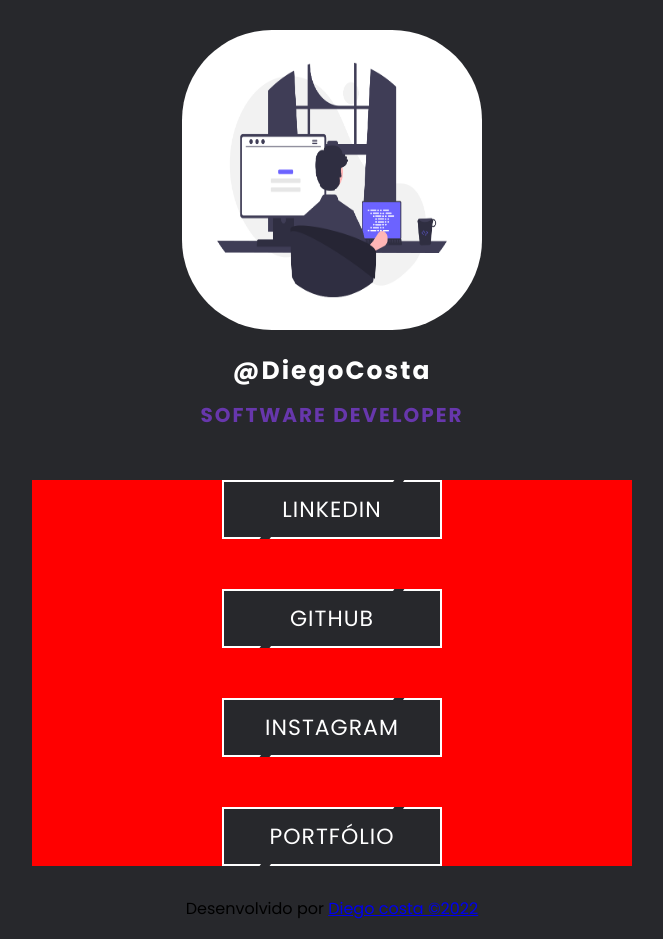
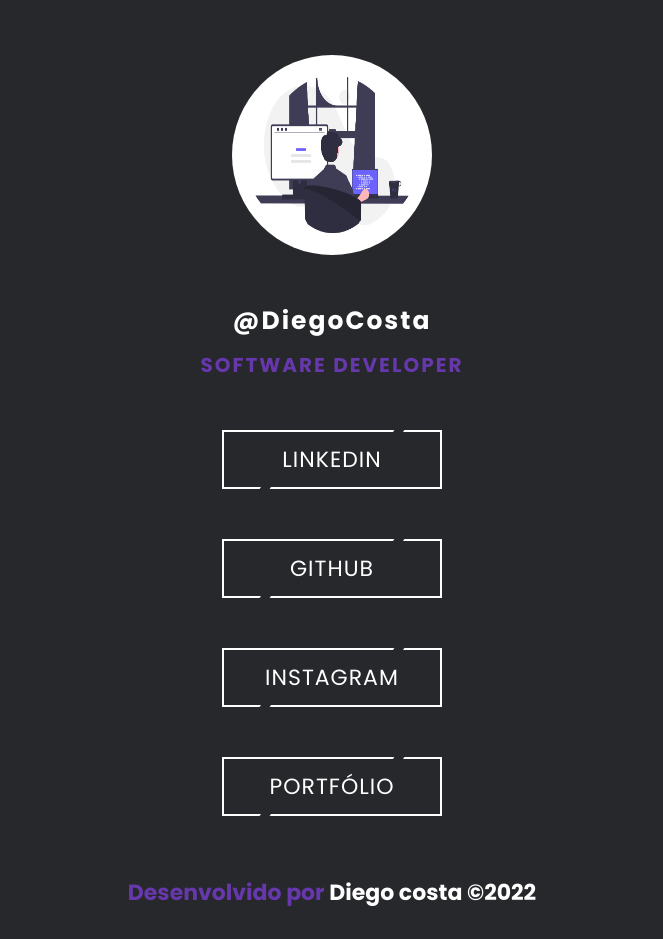
Before and after one commit to Diegoh-dev/page-links, a plain HTML site: page index.html in a window 1280 px wide. Shown: the whole page, without its empty margins (308-971 px from the left). Drawn offline with Linux system fonts and the light colour scheme.

Commit message:
alteração de botoes e escala de imagem

```diff
--- a/css/style.css
+++ b/css/style.css
@@ -47,9 +47,15 @@ header {
 }
 
 header figcaption img {
-  width: 30rem;
-  height: 30rem;
-  border-radius: 30%;
+  width: 25rem;
+  height: 25rem;
+  border-radius: 50%;
+  transition: 0.4s;
+  transform: scale(0.8);
+}
+
+header figcaption img:hover {
+  transform: scale(1);
 }
 
 header h3 {
@@ -73,10 +79,6 @@ main {
   margin-bottom: 3rem;
 }
 
-.redes-sociais {
-  background-color: red;
-  width: 600px;
-}
 main,
 ul {
   display: flex;
@@ -113,10 +115,6 @@ ul li .btn {
   padding: 1.3rem;
   transition: 0.5s;
 }
-/* .btn {
-    width: 200px;
-    height: 50px;
-  } */
 
 .btn-1:hover,
 .btn-2:hover,
@@ -125,29 +123,32 @@ ul li .btn {
   letter-spacing: 0.25rem;
 }
 
-.btn-1:hover {
+/* .btn-1:hover {
   background-color: var(--hover-btn-1);
   color: var(--hover-btn-1);
   box-shadow: 0 0 35px var(--hover-btn-1);
-}
+} */
 
-.btn-2:hover {
+.btn-1:hover,
+.btn-2:hover,
+.btn-3:hover,
+.btn-4:hover {
   background-color: var(--hover-btn-2);
   color: var(--hover-btn-2);
   box-shadow: 0 0 35px var(--hover-btn-2);
 }
 
-.btn-3:hover {
+/* .btn-3:hover {
   background-color: var(--hover-btn-3);
   color: var(--hover-btn-3);
   box-shadow: 0 0 35px var(--hover-btn-3);
-}
+} */
 
-.btn-4:hover {
+/* .btn-4:hover {
   background-color: var(--hover-btn-4);
   color: var(--hover-btn-4);
   box-shadow: 0 0 35px var(--hover-btn-4);
-}
+} */
 
 .btn::before {
   content: "";
@@ -200,3 +201,31 @@ ul li .btn {
   width: 20px;
   left: 80%;
 }
+
+/*=======FOOTER=======*/
+footer {
+  padding: 3rem;
+}
+footer h3 {
+  color: var(--color-developer);
+  font-size: 2.2rem;
+  font-weight: 700;
+  display: inline-block;
+  transition: 0.5s;
+}
+
+footer h3 a {
+  text-decoration: none;
+  color: var(--color-white);
+  font-size: 2.2rem;
+  transition: 0.5s;
+}
+
+footer h3:hover {
+  color: var(--color-white);
+  cursor: pointer;
+}
+
+footer h3 a:hover {
+  color: var(--color-developer);
+}
--- a/index.html
+++ b/index.html
@@ -54,8 +54,15 @@
       </main>
 
       <footer>
-        Desenvolvido por
-        <a href="https://www.instagram.com/yo_diegoh/">Diego costa ©2022</a>
+        <h3>
+          Desenvolvido por
+          <a
+            href="https://www.linkedin.com/in/diego-costa-dev/"
+            target="_blank"
+          >
+            Diego costa ©2022</a
+          >
+        </h3>
       </footer>
     </div>
   </body>
```
